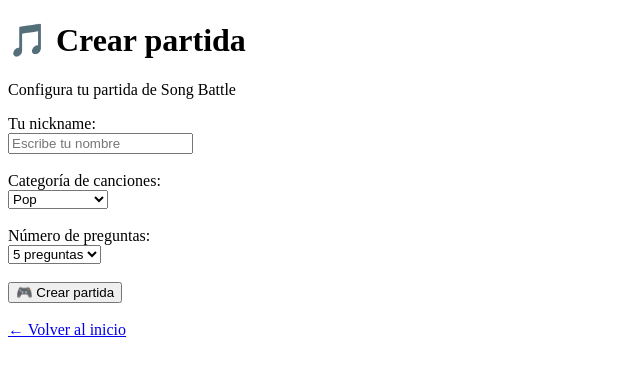
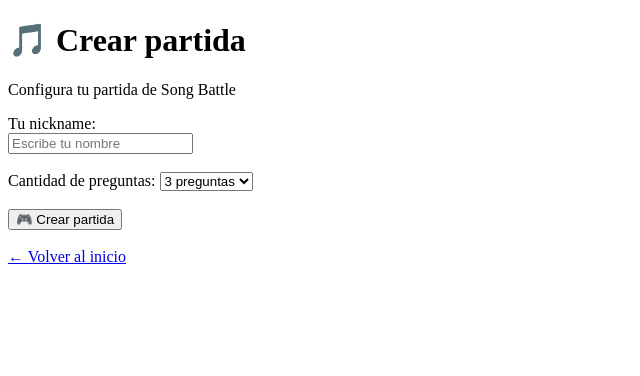
Before and after one commit to spalaquibay/song-battle, a Flask app: page /crear-partida in a window 1280 px wide. Shown: the top 376 px of the page, without its empty margins (0-640 px from the left). Run offline with Flask 3, Linux system fonts and the light colour scheme.

Commit message:
Actualizar creacion de partidas sin seleccion de genero

```diff
--- a/app.py
+++ b/app.py
@@ -263,8 +263,7 @@ def inicio():
 def crear_partida():
     if request.method == "POST":
         nickname = request.form["nickname"]
-        categoria = request.form["categoria"]
-        preguntas = request.form["preguntas"]
+        total_preguntas = request.form["total_preguntas"]
 
         codigo = ''.join(
             random.choices(
@@ -272,7 +271,6 @@ def crear_partida():
                 k=4
             )
         )
-
 
         # Guardar la partida en SQLite
         conexion = conectar()
@@ -284,7 +282,7 @@ def crear_partida():
             (codigo, categoria, total_preguntas, estado)
             VALUES (?, ?, ?, ?)
             """,
-            (codigo, categoria, int(preguntas), "esperando")
+            (codigo, "mixto", int(total_preguntas), "esperando")
         )
 
         # Obtener el ID de la partida
@@ -306,9 +304,6 @@ def crear_partida():
         conexion.commit()
         conexion.close()
 
-
-
-
         # Guardar identificación del anfitrión en su sesión
         session["nickname"] = nickname
         session["codigo"] = codigo
@@ -328,7 +323,7 @@ def sala(codigo):
     # Buscar la partida en SQLite
     cursor.execute(
         """
-        SELECT id, codigo, categoria, total_preguntas, estado
+        SELECT id, codigo, total_preguntas, estado
         FROM partidas
         WHERE codigo = ?
         """,
@@ -361,7 +356,6 @@ def sala(codigo):
     return render_template(
         "sala.html",
         codigo=partida_db["codigo"],
-        categoria=partida_db["categoria"],
         preguntas=partida_db["total_preguntas"],
         jugadores=jugadores
     )
--- a/templates/crear_partida.html
+++ b/templates/crear_partida.html
@@ -28,22 +28,10 @@
 
         <br><br>
 
-        <label for="categoria">Categoría de canciones:</label>
-        <br>
+        <label for="total_preguntas">Cantidad de preguntas:</label>
 
-        <select id="categoria" name="categoria">
-            <option value="pop">Pop</option>
-            <option value="rock">Rock</option>
-            <option value="reggaeton">Reggaetón</option>
-            <option value="latina">Música latina</option>
-        </select>
-
-        <br><br>
-
-        <label for="preguntas">Número de preguntas:</label>
-        <br>
-
-        <select name="preguntas">
+        <select id="total_preguntas" name="total_preguntas">
+            <option value="3">3 preguntas</option>
             <option value="5">5 preguntas</option>
         </select>
 
--- a/templates/sala.html
+++ b/templates/sala.html
@@ -18,9 +18,10 @@
 
     <hr>
 
-    <p><strong>Categoría:</strong> {{ categoria }}</p>
 
     <p><strong>Número de preguntas:</strong> {{ preguntas }}</p>
+
+    <p><strong>Géneros:</strong> Pop · Rock · Reggaetón</p>
 
     <h2>👥 Jugadores</h2>
 
```
